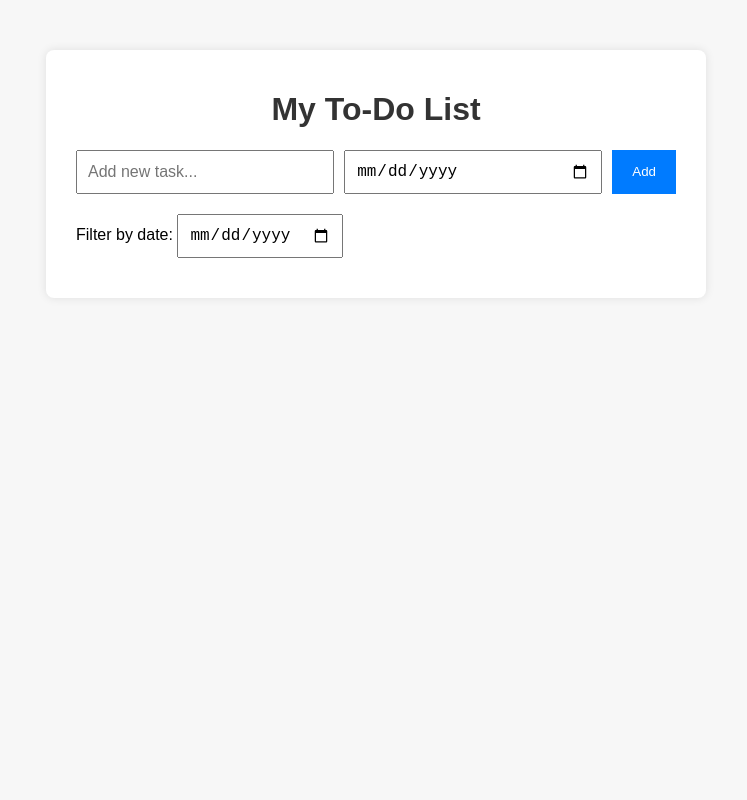
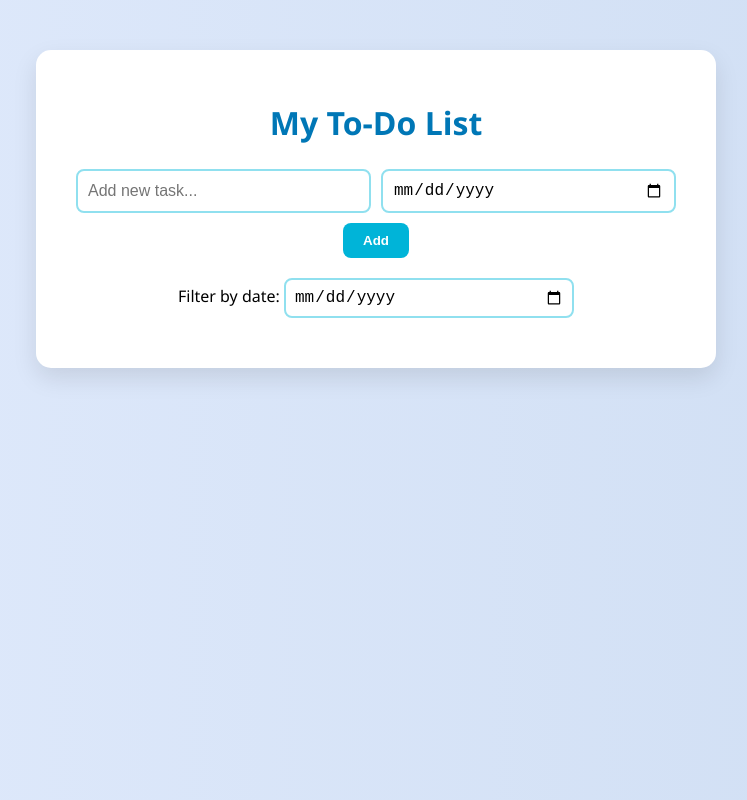
Before and after one commit to Revou-Coding-Camp/codingcamp-7-jul-25-Luqy12, a plain HTML site: page index.html in a window 1280 px wide. Shown: the whole page, without its empty margins (264-1011 px from the left). Drawn offline with Linux system fonts and the light colour scheme; files that its build step writes are made by us from their sources; files whose address does not match are found by name.

Commit message:
Update style.css
Signed-off-by: DAFFA LUQYANA RYANAF <luqydaffa32@gmail.com>

```diff
--- a/style.css
+++ b/style.css
@@ -1,56 +1,103 @@
 body {
-  font-family: Arial, sans-serif;
-  background-color: #f7f7f7;
+  font-family: 'Segoe UI', Tahoma, Geneva, Verdana, sans-serif;
+  background: linear-gradient(to right, #e0eafc, #cfdef3);
   margin: 0;
   padding: 0;
 }
+
 .container {
   width: 90%;
   max-width: 600px;
   margin: 50px auto;
-  background: #fff;
-  padding: 20px 30px;
-  box-shadow: 0 0 10px rgba(0,0,0,0.1);
-  border-radius: 8px;
+  background: #ffffff;
+  padding: 30px 40px;
+  box-shadow: 0 10px 25px rgba(0,0,0,0.1);
+  border-radius: 15px;
 }
+
 h1 {
   text-align: center;
-  color: #333;
+  color: #0077b6;
+  margin-bottom: 25px;
 }
+
 form {
   display: flex;
   gap: 10px;
   margin-bottom: 20px;
+  flex-wrap: wrap;
+  justify-content: center;
 }
+
 input[type="text"],
 input[type="date"] {
   flex: 1;
+  min-width: 45%;
   padding: 10px;
   font-size: 16px;
+  border: 2px solid #90e0ef;
+  border-radius: 8px;
+  outline: none;
 }
+
+input[type="text"]:focus,
+input[type="date"]:focus {
+  border-color: #00b4d8;
+}
+
 button {
   padding: 10px 20px;
-  background-color: #007bff;
+  background-color: #00b4d8;
   color: white;
   border: none;
+  border-radius: 8px;
+  font-weight: bold;
   cursor: pointer;
+  transition: background-color 0.3s;
 }
+
 button:hover {
-  background-color: #0056b3;
+  background-color: #0077b6;
 }
+
 ul {
   list-style: none;
   padding: 0;
 }
+
 li {
-  background: #eee;
+  background: #caf0f8;
   margin-bottom: 10px;
-  padding: 10px;
-  border-radius: 5px;
+  padding: 12px 16px;
+  border-radius: 10px;
   display: flex;
   justify-content: space-between;
   align-items: center;
+  color: #03045e;
+  font-weight: 500;
 }
+
+li button {
+  background-color: #ef233c;
+  border: none;
+  color: white;
+  padding: 6px 12px;
+  border-radius: 6px;
+  cursor: pointer;
+  font-size: 14px;
+}
+
+li button:hover {
+  background-color: #d90429;
+}
+
 .filter-section {
   margin-bottom: 20px;
+  text-align: center;
 }
+
+.filter-section input[type="date"] {
+  padding: 8px;
+  border: 2px solid #90e0ef;
+  border-radius: 8px;
+}
```
